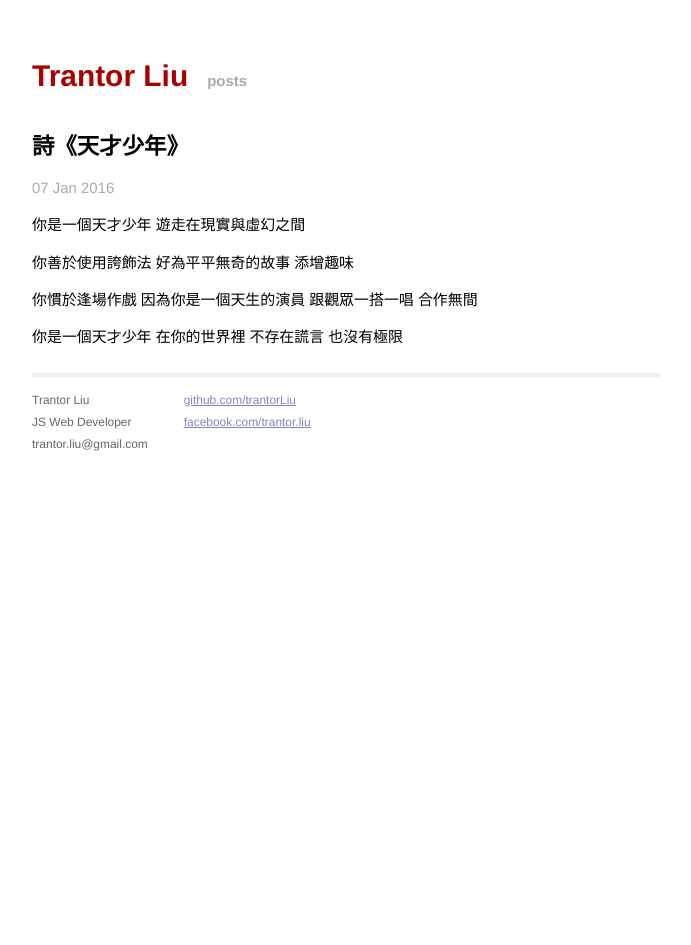
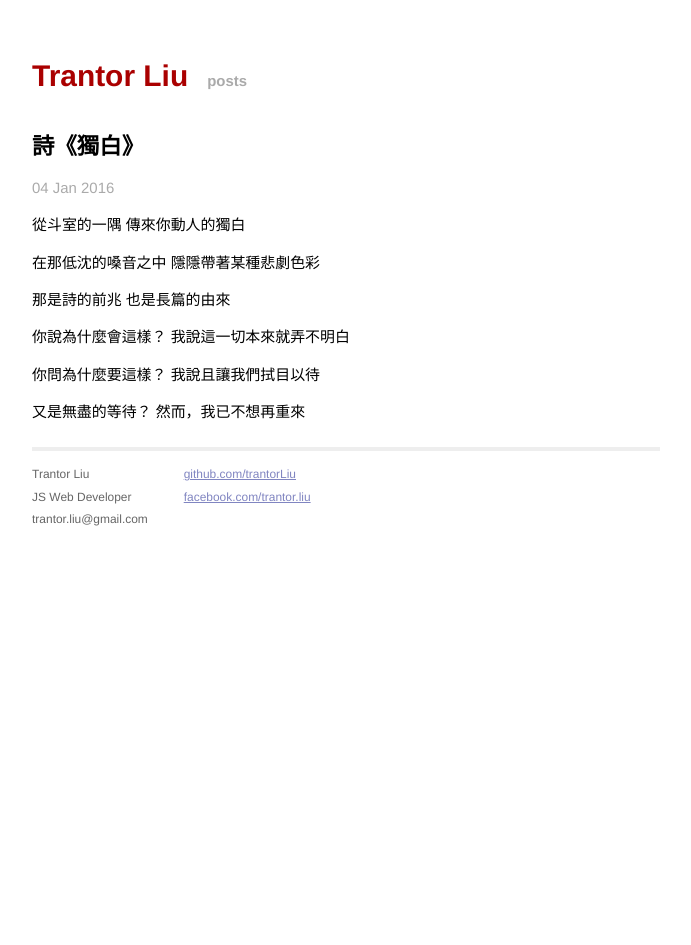
Before and after one commit to trantorLiu/trantorliu.github.io, a Jekyll site: the page built from _posts/2016-01-04-詩《獨白》.markdown, in a window 1280 px wide. Shown: the whole page, without its empty margins (294-985 px from the left). Built offline with Jekyll 4.4.1, drawn with Linux system fonts in a browser that asks for light colours.

Commit message:
Recover a poem.

```diff
--- a/_posts/2016-01-04-詩《獨白》.markdown
+++ b/_posts/2016-01-04-詩《獨白》.markdown
@@ -1,23 +1,24 @@
 ---
 layout: post
-title: 詩《天才少年》
-date: 2016-01-07 10:00:00
+title: 詩《獨白》
+date: 2016-01-04 23:00:00
 categories: posts
 ---
 
-你是一個天才少年
-遊走在現實與虛幻之間
+從斗室的一隅
+傳來你動人的獨白
 
-你善於使用誇飾法
-好為平平無奇的故事
-添增趣味
+在那低沈的嗓音之中
+隱隱帶著某種悲劇色彩
 
-你慣於逢場作戲
-因為你是一個天生的演員
-跟觀眾一搭一唱
-合作無間
+那是詩的前兆
+也是長篇的由來
 
-你是一個天才少年
-在你的世界裡
-不存在謊言
-也沒有極限
+你說為什麼會這樣？
+我說這一切本來就弄不明白
+
+你問為什麼要這樣？
+我說且讓我們拭目以待
+
+又是無盡的等待？
+然而，我已不想再重來
```
